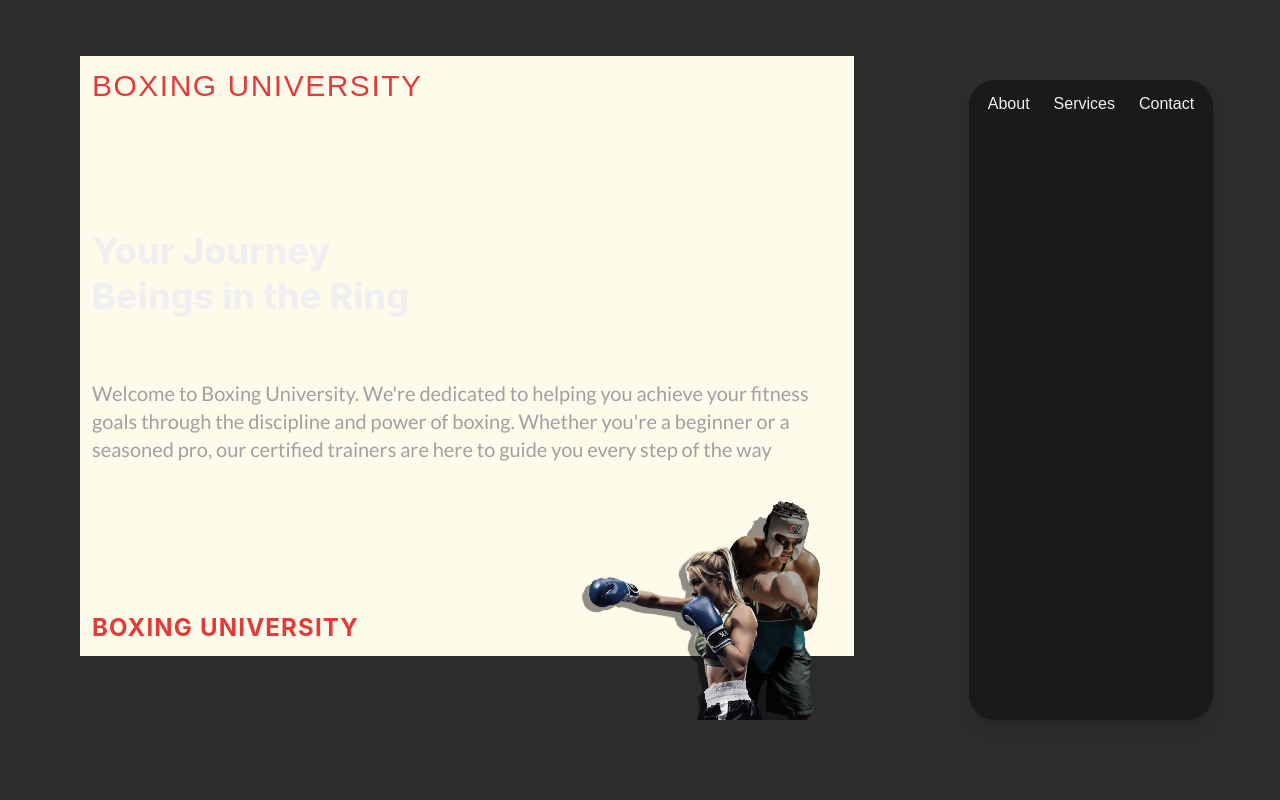
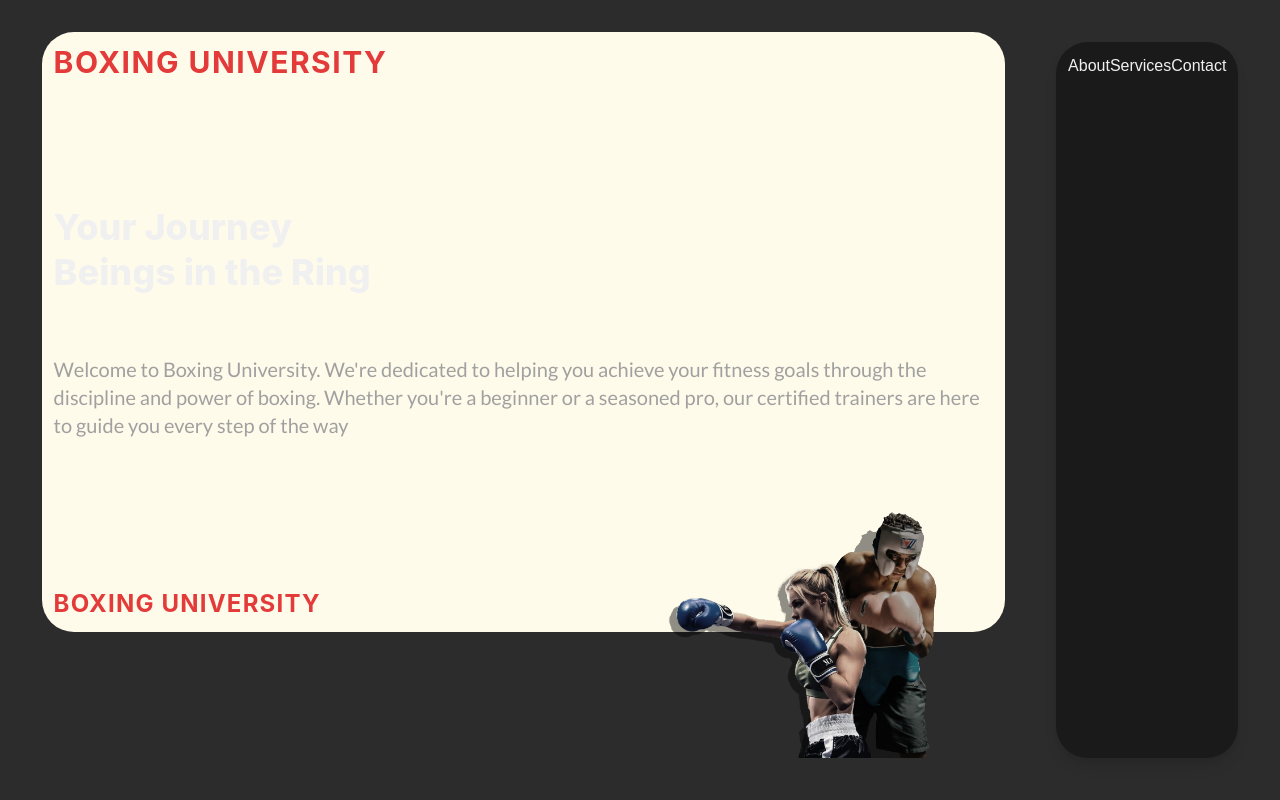
Before and after one commit to roycevanle/boxing-u-website, a website: page src/index.html in a window 1280 px wide. Shown: the top 800 px of the page. Drawn offline with nearby package versions, Linux system fonts and the light colour scheme; a web font is replaced by a local one.

Commit message:
Starting to clean-up index.html & css. Understanding flex, rel, abs, & directives more

```diff
--- a/src/css/input.css
+++ b/src/css/input.css
@@ -17,17 +17,17 @@
   }
 }
 
+@layer component {
+  .hero-col {
+    @apply flex-col rounded-4xl;
+  }
+}
+
 body {
     font-family: 'Inter', sans-serif;
 }
 
-/* Apply the specific Slab Serif font to the logo */
-.navbar-logo {
-    font-family: "BBH Bartle", sans-serif;
-    font-weight: 400;
-    font-style: normal;
-}
-
+/* Apply BBH Bartle */
 .navbar-header {
     font-family: "BBH Bartle", sans-serif;
     font-weight: 400;
@@ -43,3 +43,12 @@ body {
 .mobile-menu.active {
     transform: translateY(0);
 }
+
+/*
+# for id
+. for class
+
+
+Keep for later
+sm:w-[20vw] md:w-[25vw] lg:w-[5vw] xl:w-[50vw]
+*/
--- a/src/index.html
+++ b/src/index.html
@@ -20,16 +20,16 @@
     <header>
         <!-- Hero section -->
         <section class="relative flex min-h-lvh min-w-lvw p-4 bg-secondary-bg">
+
             <!-- Left Side -->
-            <div class="flex flex-col justify-between min-h-125 md:h-[75vh] p-3 mx-[5vw] my-[5vh] bg-amber-50">
-                <!--bg is only for testing-->
-                <div class="relative"> <!--Should be justify-content:center to distribute text evenly-->
+            <div class="hero-col flex justify-between min-h-125 md:h-[75vh] p-3 mx-[2vw] my-[2vh] bg-amber-50">
+                <div>
                     <h1 class="navbar-logo text-xl md:text-3xl font-bold text-accent-red tracking-wider uppercase">
                         Boxing University
                     </h1>
                 </div>
                 <!-- Call To Action -->
-                <div class="relative">
+                <div>
                     <h2 class="text-2xl md:text-4xl font-extrabold leading-tight">
                         Your Journey
                     </h2>
@@ -51,13 +51,13 @@
             </div>
 
             <!-- Right Side -->
-            <div
-                class="hidden relative md:flex flex-col min-h-125 sm:h-[25vw] md:h-[45vw] lg:h-[50vw] sm:w-[25vw] md:w-[45vw] lg:w-[50vw] p-3 bg-primary-bg mx-[4vw] my-[5vw] rounded-[2vw] shadow-lg overflow-visible">
+            <div class="hero-col hidden relative md:flex p-3 bg-primary-bg mx-[2vw] my-[2vw] shadow-lg overflow-visible">
+                <img class="absolute z-50 bottom-0 origin-bottom md:w-[150%] md:y-[150%] -ml-100 max-w-[200%]" src="/src/assets/imgs/tryCutout2.png" alt="Boxing University Gym">
                 <!--ATT: I have a feeling mr will fuck up img, but we'll see-->
                 <!-- Eventually Hero image will be inside here because it has to flex according to this div-->
                 <div class="mx-auto flex items-center text-right md:justify-center rounded-b-md">
                     <!-- Desktop navigation links -->
-                    <nav class="hidden md:flex space-x-6">
+                    <nav class="hidden md:flex flex-row justify-between">
                         <a href="#about"
                             class="navbar-header text-text-white hover:text-accent-red transition-colors">About</a>
                         <a href="#services"
@@ -77,8 +77,7 @@
                     </button>
                 </div>
                 <!-- Hero Image-->
-                <img class="absolute z-50 bottom-0 origin-bottom md:w-[150%] -ml-100"
-                    src="/src/assets/imgs/tryCutout2.png" alt="Boxing University Gym">
+
             </div>
         </section>
     </header>
```
Also changed, not shown: build/css/output.css.
